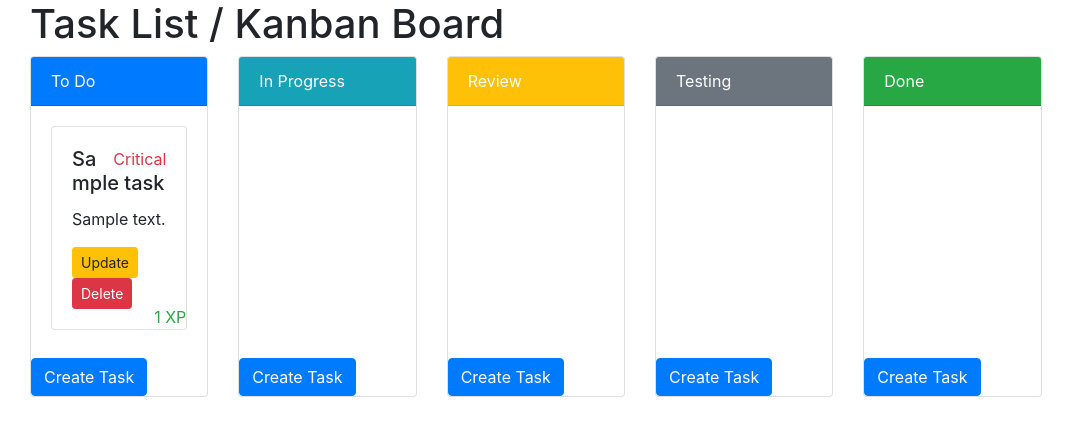
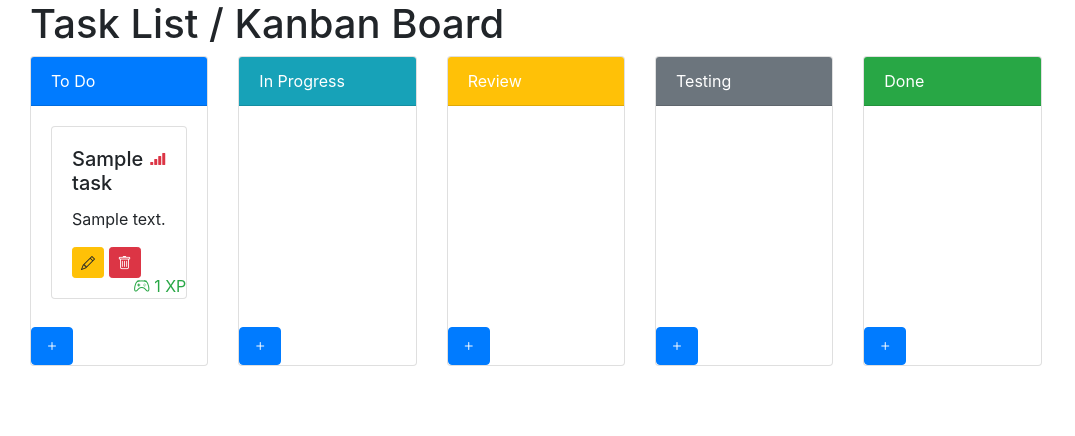
Before and after one commit to tigerlero/PixelSprint, a Django app: page /tasks/ in a window 1280 px wide. Shown: the part 56-492 px from the top of the page, without its empty margins (0-1075 px from the left). Run offline with Django 5.2, Linux system fonts and the light colour scheme; tables that the repository leaves empty hold one stand-in row (values such as "Sample post"); some libraries are stand-ins or nearby versions.

Commit message:
put sortable on tasks and calculate xp gained

```diff
--- a/project/forms.py
+++ b/project/forms.py
@@ -24,7 +24,7 @@ class ProjectForm(forms.ModelForm):
 class TaskForm(forms.ModelForm):
     class Meta:
         model = Task
-        fields = ['title', 'description', 'project', 'assigned_to', 'due_date', 'completed', 'xp_reward', 'priority', 'difficulty']
+        fields = ['title', 'description', 'project', 'assigned_to', 'due_date', 'priority', 'difficulty']
 
         widgets = {
             'due_date': forms.DateInput(attrs={'type': 'date'}),
@@ -32,15 +32,8 @@ class TaskForm(forms.ModelForm):
 
     def __init__(self, *args, **kwargs):
         super().__init__(*args, **kwargs)
-
-        # Apply form-control class to all fields
         for field in self.fields:
             self.fields[field].widget.attrs.update({'class': 'form-control'})
-
-        # Add additional styling or attributes to specific fields
-        self.fields['xp_reward'].widget.attrs.update({'class': 'form-control', 'placeholder': 'XP Reward'})
-        self.fields['priority'].widget.attrs.update({'class': 'form-control', 'placeholder': 'Priority'})
-
         # You can customize other fields in a similar manner if needed
 
 
--- a/project/templates/base.html
+++ b/project/templates/base.html
@@ -6,8 +6,9 @@
     <meta charset="UTF-8">
     <meta name="viewport" content="width=device-width, initial-scale=1.0">
     <title>{% block title %}Your App{% endblock %}</title>
-    <link rel="stylesheet" href="https://maxcdn.bootstrapcdn.com/bootstrap/4.5.2/css/bootstrap.min.css">
-    {% block styles %}{% endblock %}
+<!-- Add this line to include Bootstrap Icons CSS -->
+<link rel="stylesheet" href="https://maxcdn.bootstrapcdn.com/bootstrap/4.5.2/css/bootstrap.min.css">
+<link rel="stylesheet" href="https://cdn.jsdelivr.net/npm/bootstrap-icons@1.11.3/font/bootstrap-icons.min.css">    {% block styles %}{% endblock %}
 </head>
 <body>
 
@@ -56,8 +57,9 @@
     <div class="container-fluid w-100">
     {% block content %}{% endblock %}
 </div>
-
-    <script src="https://code.jquery.com/jquery-3.5.1.slim.min.js"></script>
+    <script src="https://cdn.jsdelivr.net/npm/dragula/dist/dragula.min.js"></script>
+        <script src="https://unpkg.com/htmx.org@1.9.10"></script>
+     <script src="https://code.jquery.com/jquery-3.7.1.slim.min.js"></script>
     <script src="https://cdn.jsdelivr.net/npm/@popperjs/core@2.10.2/dist/umd/popper.min.js"></script>
     <script src="https://maxcdn.bootstrapcdn.com/bootstrap/4.5.2/js/bootstrap.min.js"></script>
 
--- a/project/templates/task_list.html
+++ b/project/templates/task_list.html
@@ -7,45 +7,104 @@
   <div class="container-fluid w-100">
     <h1>Task List / Kanban Board</h1>
 
-    <!-- Kanban Board Sections -->
-    <div class="row">
+    <div class="sortable-list row">
       {% for status, tasks in task_statuses.items %}
-        <div class="col-md-2">
-          <div class="card h-100">
-            <div class="card-header {% if status == 'To Do' %}bg-primary text-white{% elif status == 'In Progress' %}bg-info text-white{% elif status == 'Review' %}bg-warning text-white{% elif status == 'Testing' %}bg-secondary text-white{% elif status == 'Done' %}bg-success text-white{% endif %}">{{ status }}</div>
-            <div class="card-body d-flex flex-column">
+        <div class=" col-md-2">
+          <div class=" card h-100">
+            <div class="card-header {% if status == 'To Do' %}bg-primary text-white{% elif status == 'In Progress' %}bg-info text-white{% elif status == 'Review' %}bg-warning text-white{% elif status == 'Testing' %}bg-secondary text-white{% elif status == 'Done' %}bg-success text-white{% endif %}">
+              {{ status }}
+            </div>
+
+            <div id="{{ status }}-column" class="card-body d-flex flex-column sortable-list" data-status="{{ status }}">
+
                 {% for task in tasks %}
-                <div class="card mb-1">
+                  <div class="card mb-1" data-task-id="{{ task.id }}">
                     <div class="card-body">
-                    <!-- Priority Icon (Upper Right Corner) -->
-                    <div class="float-right text-danger">
-                      <i class="bi bi-exclamation-circle"></i> Critical
+                      <div class="float-right" data-bs-placement="top" title="{% if task.priority == 'Critical' %}Critical{% elif task.priority == 'High' %}High{% elif task.priority == 'Medium' %}Medium{% elif task.priority == 'Low' %}Low{% endif %}">
+                        <i class="bi {% if task.priority == 'Critical' %}bi-reception-4 text-danger{% elif task.priority == 'High' %}bi-reception-3 text-warning{% elif task.priority == 'Medium' %}bi-reception-2 text-info{% elif task.priority == 'Low' %}bi-reception-1 text-success{% endif %}" data-bs-toggle="modal" data-bs-target="#changePriorityModal{{ task.id }}"></i>
                       </div>
 
                       <h5 class="card-title">{{ task.title }}</h5>
                       <p class="card-text">{{ task.description }}</p>
 
-                    <!-- XP Indicator (Lower Right Corner) -->
                       <div class="text-success" style="position: absolute; bottom: 0; right: 0;">
-                      <i class="bi bi-lightbulb"></i> {{ task.xp_reward }} XP
+                        <i class="bi bi-controller"></i> {{ task.xp_reward }} XP
                       </div>
 
-                    <!-- Add other task details here -->
-                    <a href="{% url 'update_task' task.id %}" class="btn btn-sm btn-warning">Update</a>
-                    <a href="{% url 'delete_task' task.id %}" class="btn btn-sm btn-danger">Delete</a>
+                      <a href="{% url 'update_task' task.id %}" class="btn btn-sm btn-warning">
+                        <i class="bi bi-pencil"></i>
+                      </a>
+                      <a href="{% url 'delete_task' task.id %}" class="btn btn-sm btn-danger">
+                        <i class="bi bi-trash"></i>
+                      </a>
                     </div>
                   </div>
                 {% endfor %}
             </div>
 
-            <!-- "Create Task" button for each column -->
             <div class="mt-1">
-              <a href="{% url 'create_task' status %}" class="btn btn-primary">Create Task</a>
-
+              <a href="{% url 'create_task' status %}" class="btn btn-primary">
+                <i class="bi bi-plus"></i>
+              </a>
             </div>
           </div>
         </div>
       {% endfor %}
     </div>
   </div>
+
+  <!-- Include Sortable script -->
+  <script src="https://cdnjs.cloudflare.com/ajax/libs/Sortable/1.15.2/Sortable.min.js"></script>
+
+<script>
+  document.addEventListener('DOMContentLoaded', function () {
+    var statuses = ['To Do', 'In Progress', 'Review', 'Testing', 'Done'];
+
+    statuses.forEach(function (status) {
+      var container = document.querySelector(`.sortable-list[data-status="${status}"]`);
+      console.log('Container:', container);  // Log container for debugging
+
+      new Sortable(container, {
+        group: {
+          name: 'shared',
+        },
+        animation: 150,
+        ghostClass: 'blue-background-class',
+        filter: ".htmx-indicator",
+        onEnd: function (evt) {
+          // Get the task ID and the new status
+          var taskId = evt.item.dataset.taskId;
+          var newStatus = evt.to.dataset.status;
+
+          // Get the index of the dragged item within the column
+          var newPosition = Array.from(evt.to.children).indexOf(evt.item) + 1;  // Add +1 to start position from 1
+
+          // Send a request to update the task status and position on the server
+          updateTaskStatus(taskId, newStatus, newPosition);
+        }
+      });
+    });
+
+    // AJAX function to update task status and position
+    function updateTaskStatus(taskId, newStatus, newPosition) {
+      fetch(`/update_task_status/${taskId}/${newStatus}/${newPosition}/`, {
+        method: 'POST',
+        headers: {
+          'Content-Type': 'application/json',
+          'X-CSRFToken': '{{ csrf_token }}'
+        },
+      })
+        .then(response => response.json())
+        .then(data => {
+          console.log('Task status and position updated successfully:', data);
+          // Handle success, if needed
+        })
+        .catch(error => {
+          console.error('Error updating task status and position:', error);
+          // Handle errors
+        });
+    }
+  });
+</script>
+
 {% endblock %}
--- a/project/urls.py
+++ b/project/urls.py
@@ -2,7 +2,6 @@
 
 from django.urls import path
 from . import views
-from .views import create_or_update_project, create_task
 from .views import register_view
 from django.contrib.auth import views as auth_views
 from .views import login_view
@@ -14,14 +13,15 @@ urlpatterns = [
     path('', views.homepage, name='homepage'),
     path('projects/', views.project_list, name='project_list'),
     path('projects/<int:project_id>/', views.project_detail, name='project_detail'),
-    path('projects/create/', create_or_update_project, name='create_project'),
-    path('projects/update/<int:project_id>/', create_or_update_project, name='update_project'),
+    path('projects/create/', views.create_or_update_project, name='create_project'),
+    path('projects/update/<int:project_id>/', views.create_or_update_project, name='update_project'),
     path('projects/delete/<int:project_id>/', views.delete_project, name='delete_project'),
     path('register/', register_view, name='register'),
-
+    path('change_priority/<int:task_id>/', views.change_priority, name='change_priority'),
     path('tasks/', views.task_list, name='task_list'),
-    path('tasks/<int:task_id>/', views.task_detail, name='task_detail'),
-    path('create_task/<str:status>/', create_task, name='create_task'),
+    path('task_detail/<int:task_id>/', views.task_detail, name='task_detail'),
+    path('update_task_status/<int:task_id>/<str:new_status>/<int:new_position>/', views.update_task_status, name='update_task_status'),
+    path('create_task/<str:status>/', views.create_task, name='create_task'),
     path('tasks/update/<int:task_id>/', views.update_task, name='update_task'),
     path('tasks/delete/<int:task_id>/', views.delete_task, name='delete_task'),
 
--- a/project/views.py
+++ b/project/views.py
@@ -1,9 +1,10 @@
+from django.db.models import Max, F
 from django.shortcuts import render
 
 # Create your views here.
 from django.shortcuts import render, get_object_or_404, redirect
 from django.urls import reverse
-from django.http import HttpResponseRedirect
+from django.http import HttpResponseRedirect, JsonResponse
 from .models import UserProfile, Project, Task, Note
 from .forms import ProjectForm, TaskForm, NoteForm, UserProfileForm
 from itertools import groupby
@@ -12,6 +13,42 @@ from django.contrib.auth import authenticate
 from django.contrib.auth.forms import AuthenticationForm
 from django.contrib.auth import login
 from .models import Task
+
+from django.http import HttpResponseBadRequest
+
+
+def update_task_status(request, task_id, new_status, new_position):
+    task = Task.objects.get(pk=task_id)
+
+    if request.method == 'POST':
+        # Ensure the new_position is an integer
+        try:
+            new_position = int(new_position)
+        except ValueError:
+            return HttpResponseBadRequest('Invalid position value')
+
+        # Save the old position for comparison
+        old_position = task.position
+
+        # Update task status and position
+        task.status = new_status
+        task.position = new_position
+        task.save()
+
+        # Update positions of other tasks in the same status
+        if old_position < new_position:
+            # Moving down
+            Task.objects.filter(status=new_status, position__gt=old_position, position__lte=new_position).exclude(pk=task_id).update(position=F('position') - 1)
+        elif old_position > new_position:
+            # Moving up
+            Task.objects.filter(status=new_status, position__lt=old_position, position__gte=new_position).exclude(pk=task_id).update(position=F('position') + 1)
+
+        # Return a JSON response
+        return JsonResponse({'message': 'Task status and position updated successfully', 'status': new_status, 'position': new_position})
+
+    # Handle other HTTP methods if needed
+    return JsonResponse({'error': 'Invalid request method'}, status=400)
+
 
 def login_view(request):
     if request.method == 'POST':
@@ -146,13 +183,10 @@ def delete_project(request, project_id):
 # Task views
 def task_list(request):
     # Fetch tasks from the database and group them by status
-    tasks = Task.objects.all()
+    tasks = Task.objects.order_by('position', 'status').all()
     task_statuses = {}
     for status, _ in Task.STATUS_CHOICES:
         task_statuses[status] = tasks.filter(status=status)
-
-    # Add other context data as needed
-
     return render(request, 'task_list.html', {'task_statuses': task_statuses, 'form': TaskForm()})
 
 
@@ -161,6 +195,17 @@ def task_detail(request, task_id):
     return render(request, 'task_detail.html', {'task': task})
 
 
+def change_priority(request, task_id):
+    task = Task.objects.get(pk=task_id)
+
+    if request.method == 'POST':
+        new_priority = request.POST.get('priority')
+        print(f"Received new priority: {new_priority}")  # Add this line to check if data is received correctly
+        task.priority = new_priority
+        task.save()
+        print("Task priority updated successfully")  # Add this line to check if the task is saved successfully
+
+    return redirect('task_list')
 
 
 def create_task(request, status):
@@ -169,6 +214,13 @@ def create_task(request, status):
         if form.is_valid():
             task = form.save(commit=False)
             task.status = status
+
+            # Get the maximum position in the current status
+            max_position = Task.objects.filter(status=status).aggregate(Max('position'))['position__max']
+
+            # Set the new task's position to one greater than the maximum position
+            task.position = max_position + 1 if max_position is not None else 1
+
             task.save()
             return redirect('task_list')
     else:
```
Also changed, not shown: project/models.py (+28 -1 lines), project/templates/change_priority_modal.html (added, +18 -0 lines), project/templates/task_form.html (+0 -10 lines), project/migrations/0005_remove_task_completed_alter_task_status.py (added), project/migrations/0006_task_position.py (added). Lines whose indentation alone changed are shown as unchanged.
